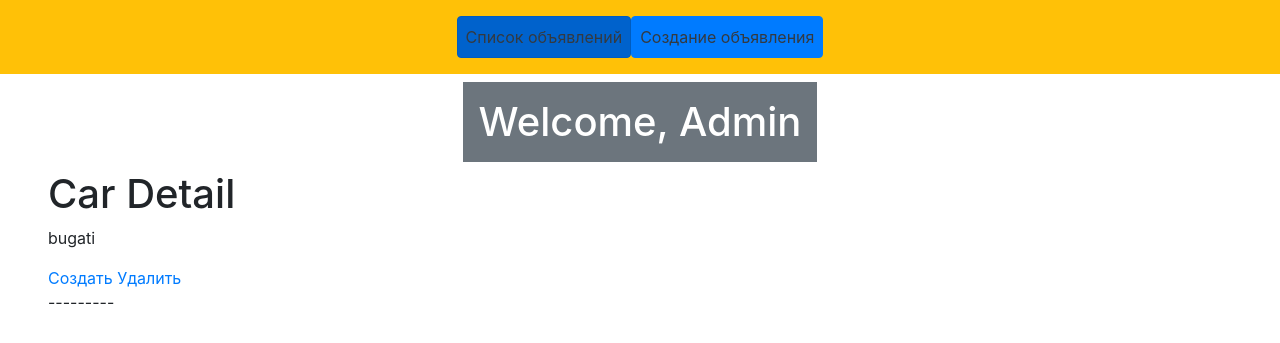
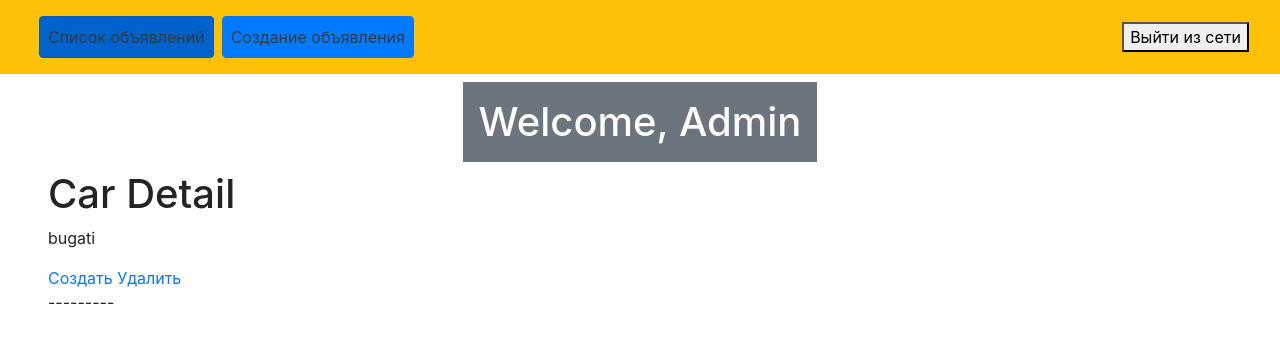
Before and after one commit to Narkes777/Practic2, a Django app: page /New/cars/2 in a window 1280 px wide. Shown: the top 343 px of the page. Run offline with Django 4.2, Linux system fonts and the light colour scheme; a user stored in the database is signed in; data comes from the database, SQL or seed files in the repository; both versions use the stored data as it was after the commit; some libraries are stand-ins or nearby versions.

Commit message:
practic2

```diff
--- a/Desktop/django/Lessonpractic47-49/New/Lesson/Templates/main/navbar.html
+++ b/Desktop/django/Lessonpractic47-49/New/Lesson/Templates/main/navbar.html
@@ -8,15 +8,31 @@
     {% bootstrap_css %}
 </head>
 <body>
-    <nav class="navbar navbar-expand-lg bg-body-tertiary p-3 mb-2 bg-warning text-dark d-flex justify-content-center">
-        <ul class="navbar-nav d-flex justify-content-center">
-            <li class="nav-item">
-                <a class="nav-link active text-dark btn btn-primary" type="button"  href="{% url 'car_list' %}">Список объявлений</a>
-            </li>
-            <li class="nav-item">
-                <a class="nav-link text-dark btn btn-primary" href="{% url 'car_create' %}">Создание объявления</a>
-            </li>
-        </ul>
+    <nav class="navbar navbar-expand-lg bg-body-tertiary p-3 mb-2 bg-warning text-dark container-fluid text-center">
+        <div class="container-fluid">
+            <ul class="navbar-nav d-flex">
+                <li class="nav-item ml-2">
+                    <a class="nav-link active text-dark btn btn-primary" type="button"  href="{% url 'car_list' %}">Список объявлений</a>
+                </li>
+                <li class="nav-item ml-2">
+                    <a class="nav-link text-dark btn btn-primary" href="{% url 'car_create' %}">Создание объявления</a>
+                </li>
+            </ul>
+            <ul class="navbar-nav d-flex">
+                {% if user.is_authenticated %}
+                <li class="ml-5">
+                    <form method="post" action="{% url 'logout_view' %}">
+                        {% csrf_token %}
+                        <button type="submit" value="Выйти из сети">Выйти из сети</button>
+                    </form>
+                </li>
+                {% else %}
+                <li class="ml-2">
+                    <p><a href="{% url 'login_view' %}">Войти в сеть</a></p>
+                </li>
+                {% endif %}
+            </ul>
+        </div>
     </nav>
     <div class="d-flex justify-content-center">
         <h1 class="align-items-center p-3 mb-2 bg-secondary text-white">Welcome, {{ user.username|default:"SekraN" }}</h1>
--- a/Desktop/django/Lessonpractic47-49/New/Lesson/urls.py
+++ b/Desktop/django/Lessonpractic47-49/New/Lesson/urls.py
@@ -13,4 +13,7 @@ urlpatterns = [
     path('categorys/create', views.CategoryCreate.as_view(), name='category_create'),
     path('categorys/<int:pk>/update/', views.CategoryUpdate.as_view(), name='category_update'),
     path('categorys/<int:pk>/delete/', views.CategoryDelete.as_view(), name='category_delete'),
+
+    path('login/', views.CarLoginView.as_view(), name='login_view'),
+    path('logout/', views.CarLogoutView.as_view(), name='logout_view'),
 ]
--- a/Desktop/django/Lessonpractic47-49/New/Lesson/views.py
+++ b/Desktop/django/Lessonpractic47-49/New/Lesson/views.py
@@ -1,59 +1,69 @@
+from re import template
 from django.shortcuts import render
 from django.views.generic.list import ListView
 from django.views.generic.detail import DetailView
 from django.views.generic.edit import CreateView, UpdateView, DeleteView
 from django.urls import reverse_lazy
+from django.contrib.auth.views import LoginView, LogoutView
+from django.contrib.auth.mixins import LoginRequiredMixin
 
 from .models import Car, Category
 
 # Create your views here.
 
-class CarList(ListView):
+class CarList(LoginRequiredMixin, ListView):
     model = Car
     context_object_name = 'car_list'
-    paginate_by = 1
+    paginate_by = 3
+    paginate_orphans = 2
 
-class CarDetail(DetailView):
+class CarDetail(LoginRequiredMixin, DetailView):
     model = Car
     context_object_name = 'car'
 
-class CarCreate(CreateView):
+class CarCreate(LoginRequiredMixin, CreateView):
     model = Car
     fields = '__all__'
     success_url = reverse_lazy('car_list')
 
-class CarUpdate(UpdateView):
+class CarUpdate(LoginRequiredMixin, UpdateView):
     model = Car
     fields = '__all__'
     success_url = reverse_lazy('car_list')
 
-class CarDelete(DeleteView):
+class CarDelete(LoginRequiredMixin, DeleteView):
     model = Car
     fields = '__all__'
     success_url = reverse_lazy('car_list')
     template_name = 'Lesson/car_form.html'
 
-class CategoryList(ListView):
+class CategoryList(LoginRequiredMixin, ListView):
     model = Category
     context_object_name = 'category_list'
     paginate_by = 1
 
-class CategoryDetail(DetailView):
+class CategoryDetail(LoginRequiredMixin, DetailView):
     model = Category
     context_object_name = 'category'
 
-class CategoryCreate(CreateView):
+class CategoryCreate(LoginRequiredMixin, CreateView):
     model = Category
     fields = '__all__'
     success_url = reverse_lazy('category_list')
 
-class CategoryUpdate(UpdateView):
+class CategoryUpdate(LoginRequiredMixin, UpdateView):
     model = Category
     fields = '__all__'
     success_url = reverse_lazy('category_list')
 
-class CategoryDelete(DeleteView):
+class CategoryDelete(LoginRequiredMixin, DeleteView):
     model = Category
     fields = '__all__'
     success_url = reverse_lazy('category_list')
     template_name = 'Lesson/category_form.html'
+
+class CarLogoutView(LogoutView):
+    pass
+
+class CarLoginView(LoginView):
+    template_name = 'Lesson/login.html'
--- a/Desktop/django/Lessonpractic47-49/New/New/settings.py
+++ b/Desktop/django/Lessonpractic47-49/New/New/settings.py
@@ -124,3 +124,7 @@ STATIC_URL = 'static/'
 # https://docs.djangoproject.com/en/4.2/ref/settings/#default-auto-field
 
 DEFAULT_AUTO_FIELD = 'django.db.models.BigAutoField'
+
+LOGIN_REDIRECT_URL = '/New/cars/'
+
+LOGIN_URL = '/New/login/'
```
Also changed, not shown: Desktop/django/Lessonpractic47-49/New/Lesson/Templates/Lesson/login.html (added, +17 -0 lines), Desktop/django/Lessonpractic47-49/New/db.sqlite3.
